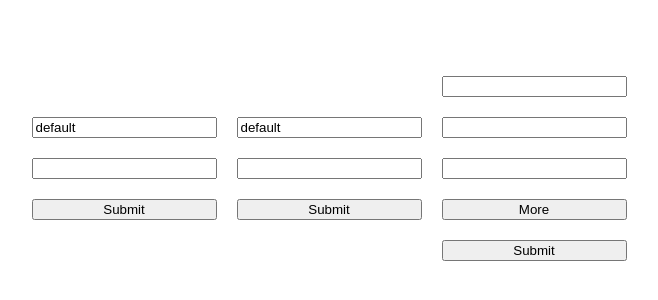
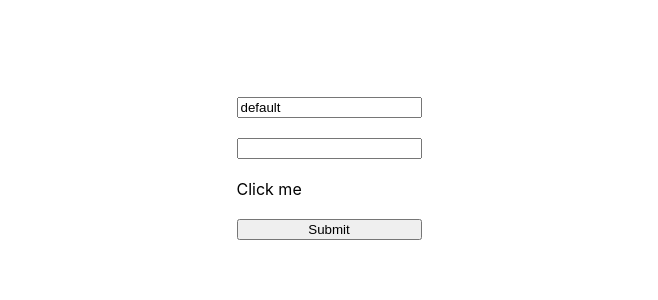
Before and after one commit to anthonysavchenko/try-react-hook-form, a React (Create React App) app: page / in a window 1280 px wide. Shown: the part 262-562 px from the top of the page, without its empty margins (311-969 px from the left). Built offline with nearby package versions, Linux system fonts and the light colour scheme.

Commit message:
Using div as a form field

```diff
--- a/src/App.js
+++ b/src/App.js
@@ -3,14 +3,16 @@ import ButtonNoForm from './components/buttonNoForm';
 import ConditionalForm from './components/conditionalForm';
 import SimpleForm from './components/simpleForm';
 import './App.css';
+import DivFieldForm from './components/divFieldForm';
 
 
 function App() {
   return (
     <div className="App">
-      <SimpleForm />
-      <ButtonNoForm />
-      <ConditionalForm />
+      {/* <SimpleForm /> */}
+      {/* <ButtonNoForm /> */}
+      {/* <ConditionalForm /> */}
+      <DivFieldForm />
     </div>
   );
 }
--- /dev/null
+++ b/src/components/divFieldForm.js
@@ -0,0 +1,27 @@
+import React from 'react';
+import { useForm } from 'react-hook-form';
+
+export default function DivFieldForm() {
+  const {register, setValue, handleSubmit, formState: {errors, isSubmitting}} = useForm();
+  const onSubmit = data => console.log(data);
+  const [clicked, setClicked] = React.useState(false);
+  const clickedRef = React.useRef(null);
+  register('clicked', {required: true});
+
+  React.useEffect(() => {
+    console.log('isSubmitting', isSubmitting);
+    if (isSubmitting && !errors['exampleRequired'] && errors['clicked'] && clickedRef.current) {
+      clickedRef.current.scrollIntoView();
+    }
+  }, [isSubmitting]);
+
+  return (
+    <div className="noForm">
+      <input defaultValue={"default"} {...register("example")} />
+      <input {...register("exampleRequired", {required: true})} />
+      {errors.exampleRequired && <span>This field is required</span>}
+      <div ref={clickedRef} onClick={() => {setClicked(true); setValue('clicked', true, {shouldValidate: true})}}>{clicked ? "I'm done" : 'Click me'}</div>
+      <button onClick={handleSubmit(onSubmit)}>Submit</button>
+    </div>
+  );
+}
```
